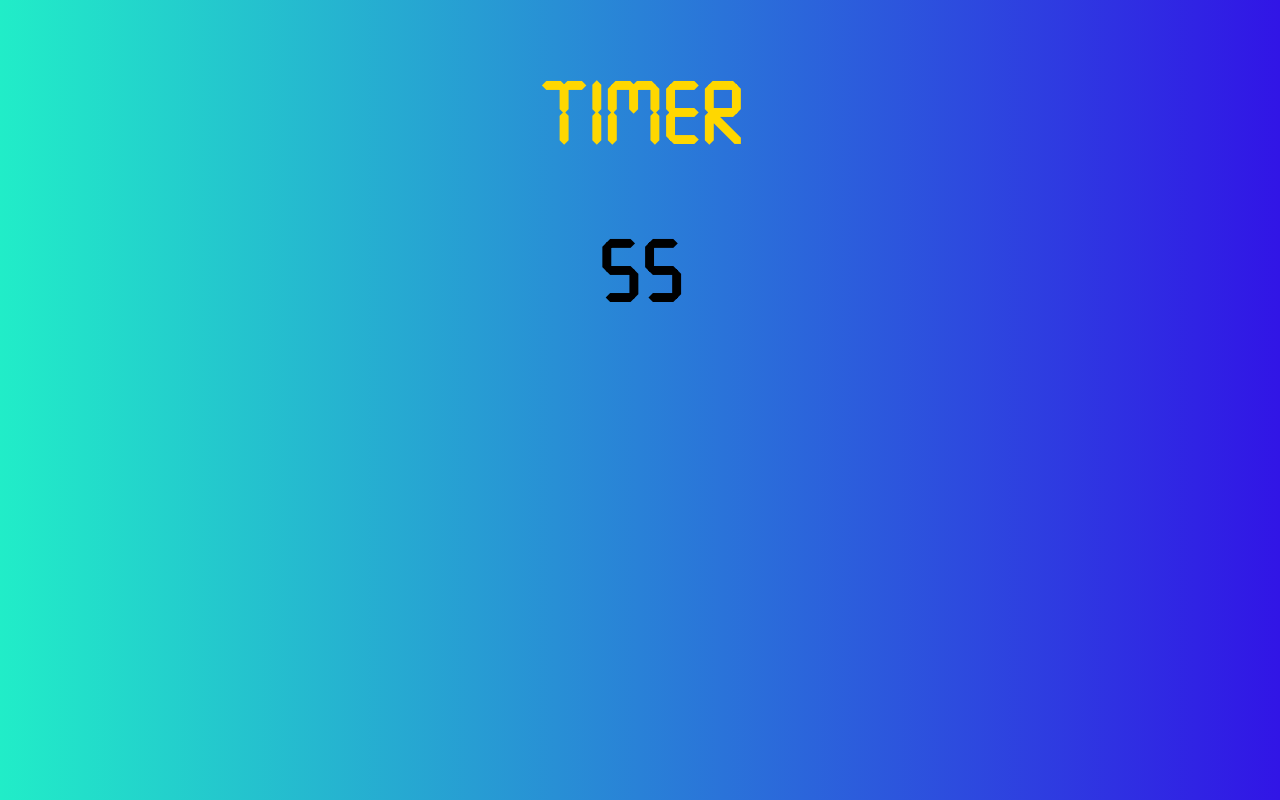
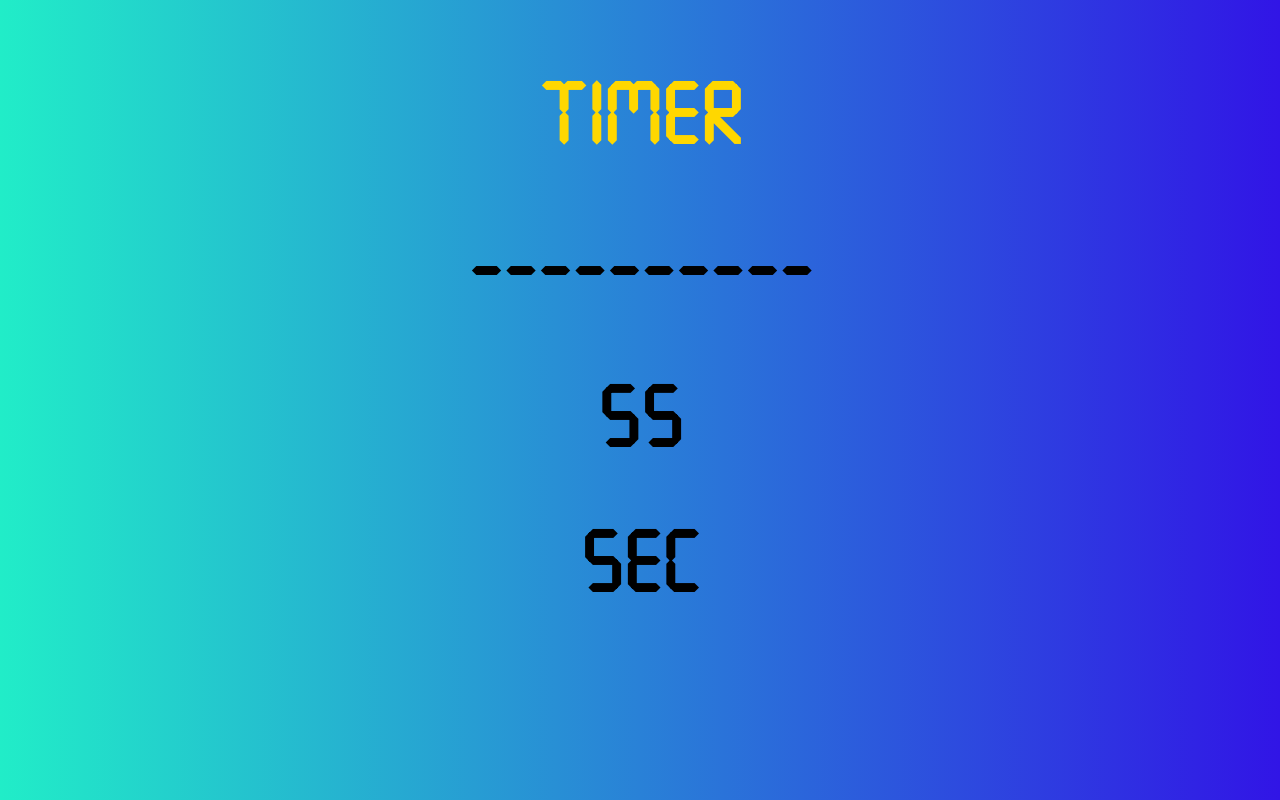
Before and after one commit to Gaurav-N-Prabhu/timer, a plain HTML site: page index.html in a window 1280 px wide. Drawn offline with Linux system fonts and the light colour scheme.

Commit message:
Update index.html

```diff
--- a/index.html
+++ b/index.html
@@ -3,12 +3,17 @@
 <html>
 <head>
 	<title>Timer</title>
+	<meta charset="UTF-8" />
+	<meta name="viewport" content="width=device-width, initial-scale=1.0"/>
 	<link rel="stylesheet" type="text/css" href="style.css">
 </head>
 <body>
 	<div class="container">
+
 		<h2>Timer</h2>
-		<h1 id="count">60-sec</h1>
+		<h1>----------</h1>
+		<h1 id="count">60</h1>
+		<h1>sec</h1>
 	</div>
 	<script src="timer.js"></script>
 </body>
```
